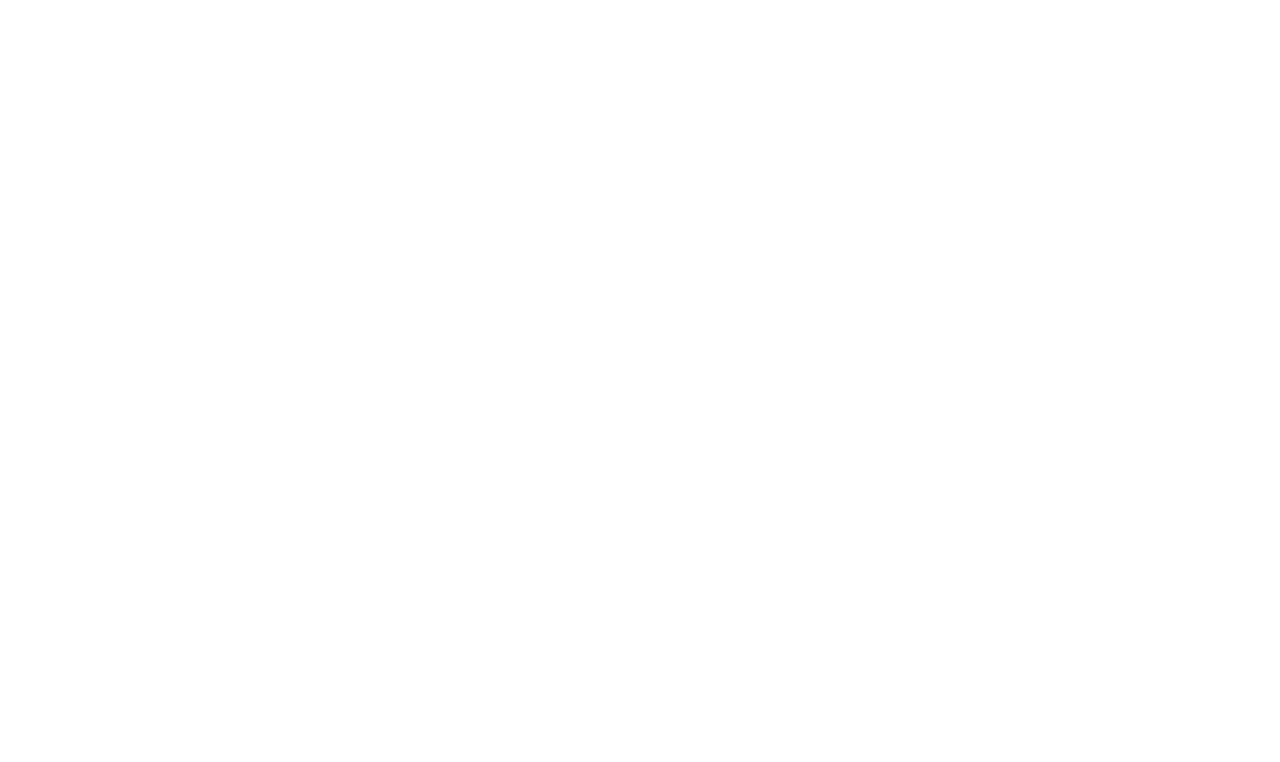
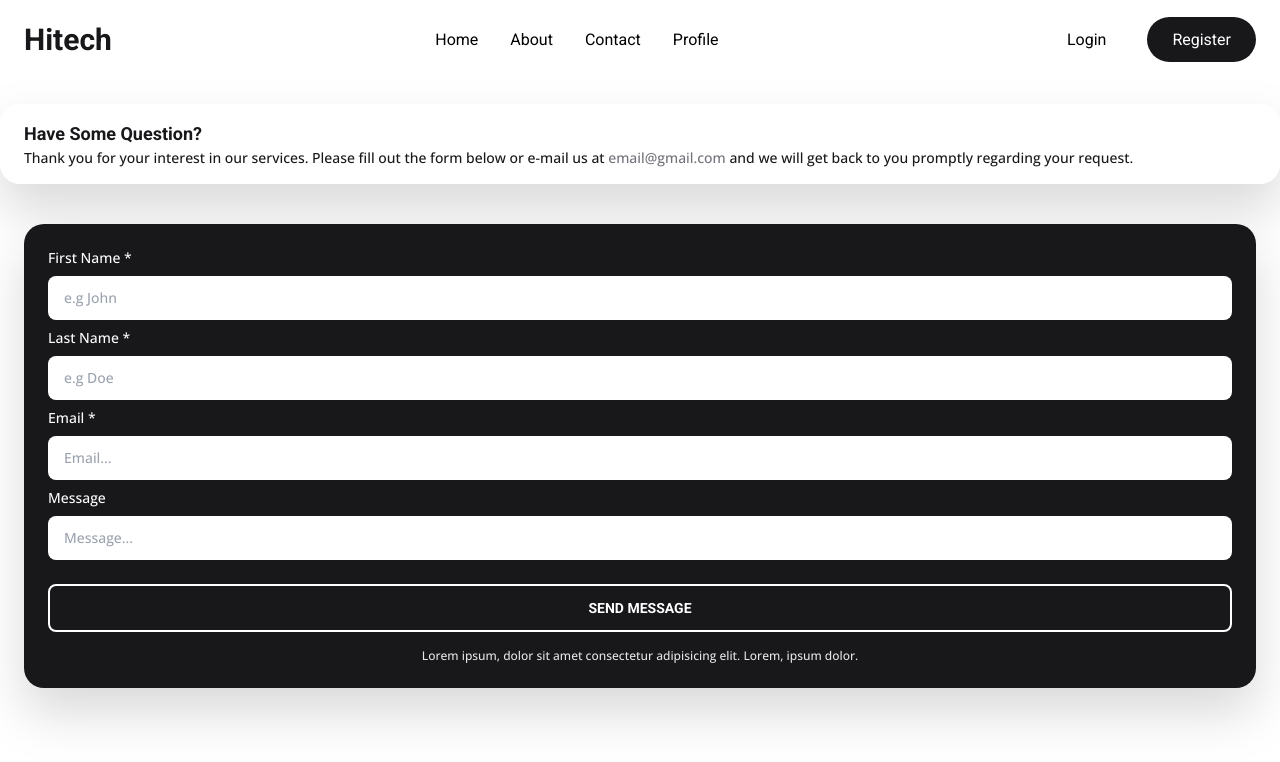
Before and after one commit to pujiragil/Hitech, a React (Vite) app: page /contact in a window 1280 px wide. Before the commit this address had no page. Shown: the top 762 px of the page. Built offline with nearby package versions, Linux system fonts and the light colour scheme.

Commit message:
adding new contact page

```diff
--- a/src/App.jsx
+++ b/src/App.jsx
@@ -1,4 +1,5 @@
 import { BrowserRouter, Routes, Route } from "react-router-dom"
+import ContactPage from "./pages/ContactPage"
 import HomePage from "./pages/HomePage"
 import Profile from "./pages/Profile"
 
@@ -8,6 +9,7 @@
       <Routes>
         <Route path="/" element={<HomePage />} />
         <Route path="profile" element={<Profile />} />
+        <Route path="contact" element={<ContactPage />} />
       </Routes>
     </BrowserRouter>
   )
--- /dev/null
+++ b/src/components/Contact.jsx
@@ -0,0 +1,42 @@
+import React from 'react'
+import contactSvg from '../assets/contact.svg'
+
+const Contact = () => {
+  return (
+    <div className="bg-white">
+      <div className="container mx-auto">
+        <div className="flex flex-col font-open text-zinc-900 py-6">
+          <div className="bg-white drop-shadow-2xl mb-10 px-6 py-4 rounded-large">
+            <h1 className="font-roboto text-lg font-bold">Have Some Question?</h1>
+            <p className="text-sm">Thank you for your interest in our services. Please fill out the form below or e-mail us at <a className="text-zinc-500" href="https://google.com" target="_blank">email@gmail.com</a> and we will get back to you promptly regarding your request.</p>
+          </div>
+          <div className="flex mx-6">
+            <img className="hidden" src={contactSvg} alt="svg" />
+            <div className="flex flex-col bg-zinc-900 p-6 w-full rounded-large text-white drop-shadow-2xl">
+              <div className="field flex flex-col">
+                <label className="text-sm mb-2" htmlFor="firstname">First Name *</label>
+                <input className="text-sm px-4 py-3 rounded-lg text-zinc-900 focus:outline-none focus:border-none mb-2" type="text" name="firstname" placeholder="e.g John" />
+              </div>
+              <div className="field flex flex-col">
+                <label className="text-sm mb-2" htmlFor="lastname">Last Name *</label>
+                <input className="text-sm px-4 py-3 rounded-lg text-zinc-900 focus:outline-none focus:border-none mb-2" type="text" name="lastname" placeholder="e.g Doe" />
+              </div>
+              <div className="field flex flex-col">
+                <label className="text-sm mb-2" htmlFor="email">Email *</label>
+                <input className="text-sm px-4 py-3 rounded-lg text-zinc-900 focus:outline-none focus:border-none mb-2" type="email" name="email" placeholder="Email..." />
+              </div>
+              <div className="field flex flex-col">
+                <label className="text-sm mb-2" htmlFor="message">Message</label>
+                <input className="text-sm px-4 py-3 rounded-lg text-zinc-900 focus:outline-none focus:border-none mb-2" type="text" name="message" placeholder="Message..." />
+              </div>
+              <input className="mt-4 mb-4 text-sm font-roboto font-bold bg-transparent border-2 border-white rounded-lg px-4 py-3 cursor-pointer hover:bg-white hover:text-zinc-900 duration-300" type="submit" value="SEND MESSAGE" />
+              <p className="text-xs text-center text-zinc-200">Lorem ipsum, dolor sit amet consectetur adipisicing elit. Lorem, ipsum dolor.</p>
+            </div>
+          </div>
+        </div>
+      </div>
+    </div>
+  )
+}
+
+export default Contact
--- a/src/components/Navbar.jsx
+++ b/src/components/Navbar.jsx
@@ -30,9 +30,9 @@
         </div>
         <ul className="list-none md:block md:flex md:items-center md:justify-center hidden">
           <li><Link className="px-4 pb-1 hover:border-b hover:border-zinc-900 hover:shadow-md duration-300" to="/">Home</Link></li>
-          <li><Link className="px-4 pb-1 hover:border-b hover:border-zinc-900 hover:shadow-md duration-300" to="about">About</Link></li>
-          <li><Link className="px-4 pb-1 hover:border-b hover:border-zinc-900 hover:shadow-md duration-300" to="contact">Contact</Link></li>
-          <li><Link className="px-4 pb-1 hover:border-b hover:border-zinc-900 hover:shadow-md duration-300" to="profile">Profile</Link></li>
+          <li><Link className="px-4 pb-1 hover:border-b hover:border-zinc-900 hover:shadow-md duration-300" to="/about">About</Link></li>
+          <li><Link className="px-4 pb-1 hover:border-b hover:border-zinc-900 hover:shadow-md duration-300" to="/contact">Contact</Link></li>
+          <li><Link className="px-4 pb-1 hover:border-b hover:border-zinc-900 hover:shadow-md duration-300" to="/profile">Profile</Link></li>
         </ul>
         <ul className="hidden md:block md:flex md:justify-center md:items-center">
           <li><Link className="px-6 py-3 mr-4 border border-transparent hover:border-zinc-900 hover:rounded-full duration-300" to="login">Login</Link></li>
--- /dev/null
+++ b/src/pages/ContactPage.jsx
@@ -0,0 +1,13 @@
+import Contact from "../components/Contact"
+import Navbar from "../components/Navbar"
+
+const ContactPage = () => {
+  return (
+    <>
+      <Navbar />
+      <Contact />
+    </>
+  )
+}
+
+export default ContactPage
```
Also changed, not shown: src/assets/contact.svg (added).
